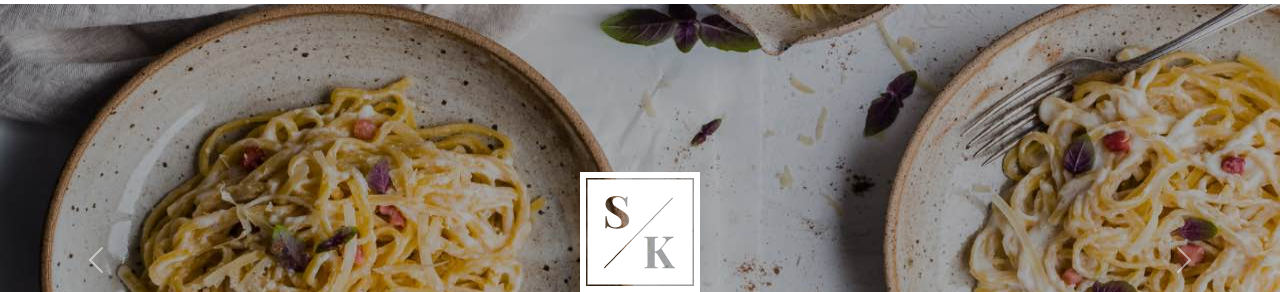
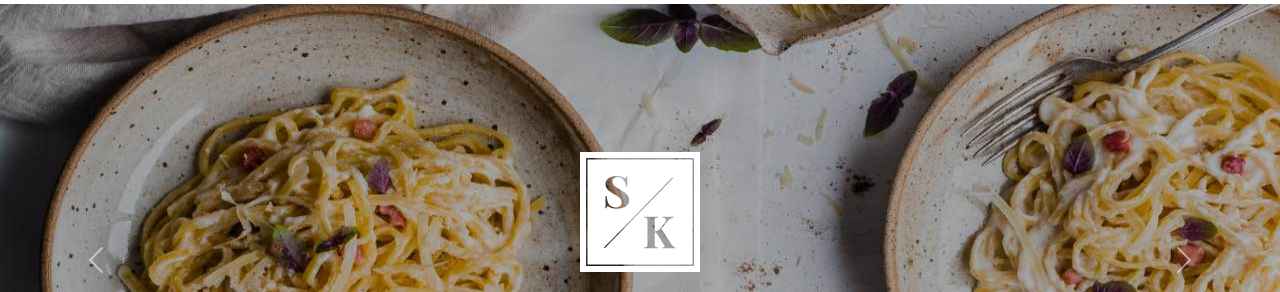
Before and after one commit to ren127127/samurailp2, a plain HTML site: page index.html in a window 1280 px wide. Shown: the part 68-360 px from the top of the page. Drawn offline with nearby package versions, Linux system fonts and the light colour scheme.

Commit message:
メイン画像キャプションCSS修正

```diff
--- a/stylesheet/style.css
+++ b/stylesheet/style.css
@@ -64,7 +64,7 @@ p {
 .my_carousel_caption {
   font-size: 52px;
   padding-top: 1.25rem;
-  padding-bottom: 1/25rem;
+  padding-bottom: 1.25rem;
   color: #fff;
   text-align: center;
   font-family: 'Lora',serif;
```
